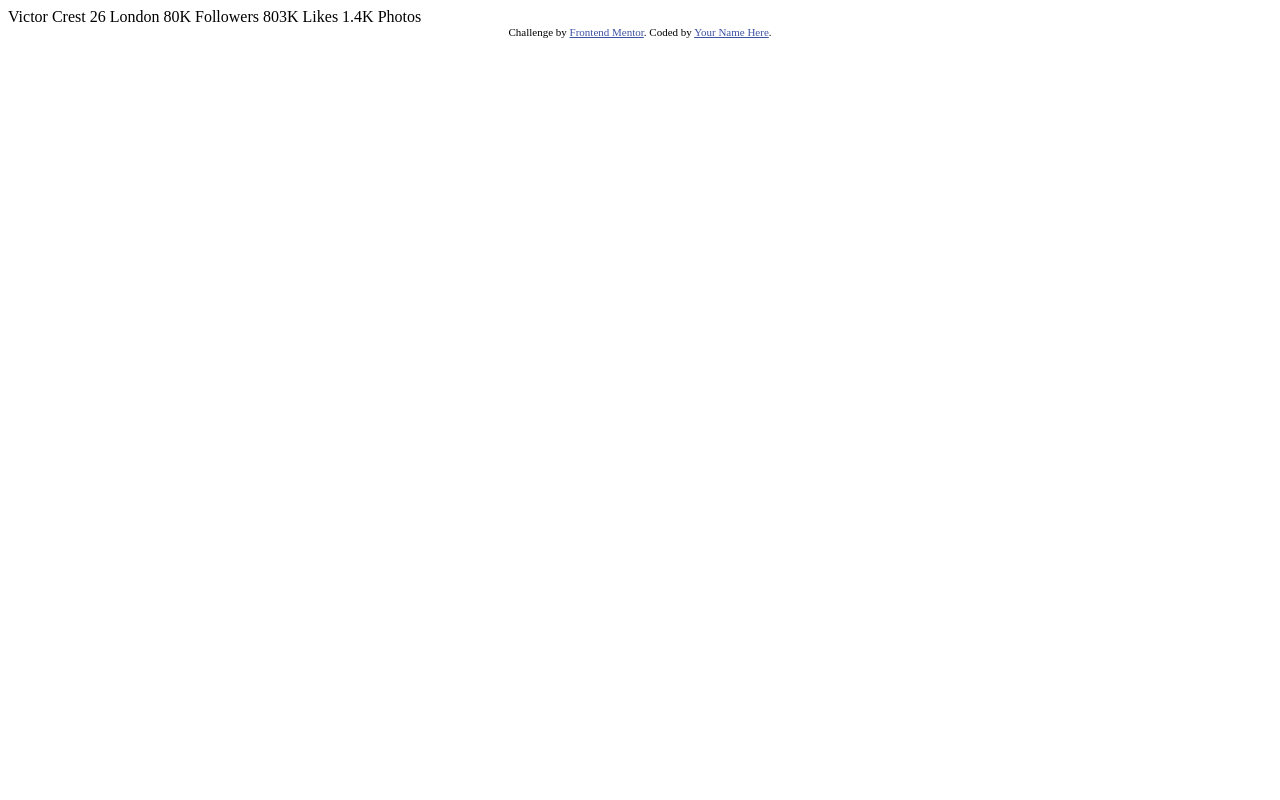
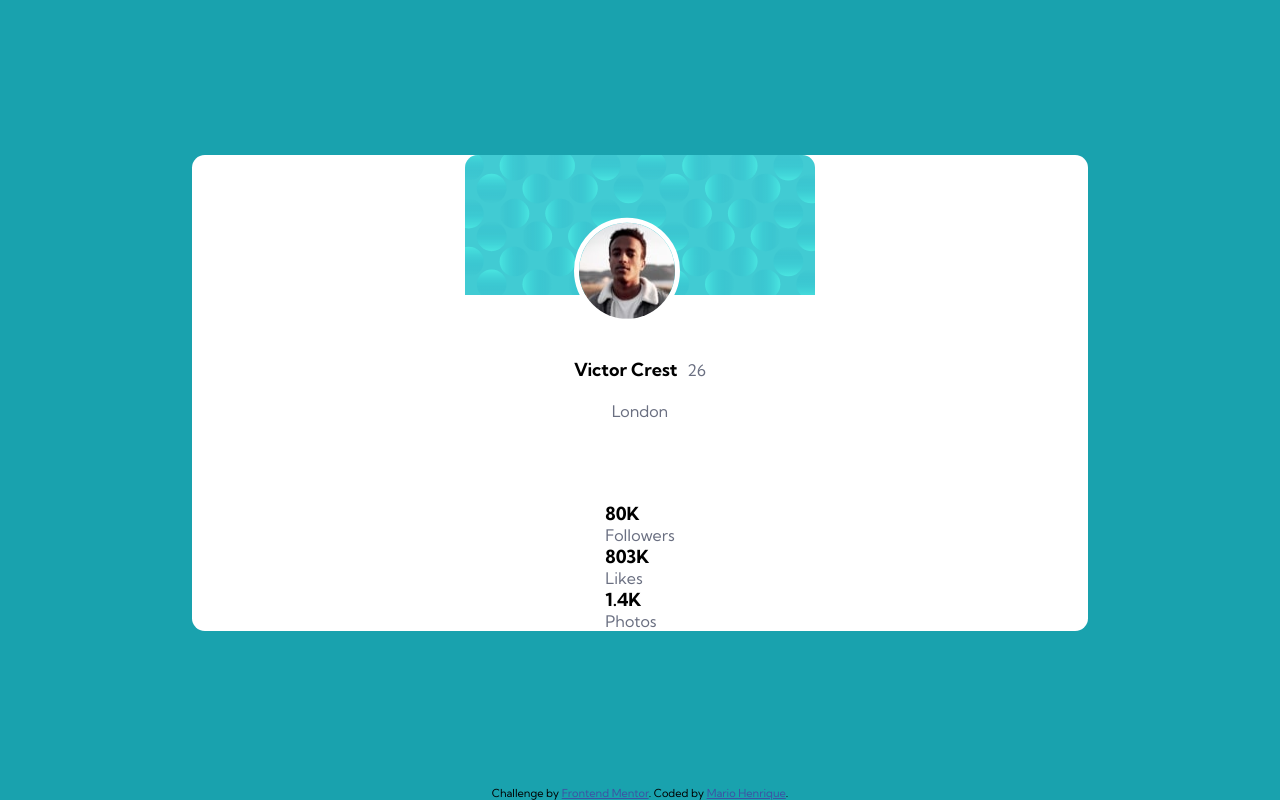
Before and after one commit to Mario-hs/profile-card-component, a plain HTML site: page index.html in a window 1280 px wide. Drawn offline with Linux system fonts and the light colour scheme.

Commit message:
second commit

```diff
--- a/index.html
+++ b/index.html
@@ -1,35 +1,60 @@
 <!DOCTYPE html>
 <html lang="en">
+
 <head>
   <meta charset="UTF-8">
-  <meta name="viewport" content="width=device-width, initial-scale=1.0"> <!-- displays site properly based on user's device -->
+  <meta name="viewport" content="width=device-width, initial-scale=1.0">
+  <!-- displays site properly based on user's device -->
 
   <link rel="icon" type="image/png" sizes="32x32" href="./images/favicon-32x32.png">
 
   <title>Frontend Mentor | Profile card component</title>
+  <link rel="preconnect" href="https://fonts.googleapis.com">
+  <link rel="preconnect" href="https://fonts.gstatic.com" crossorigin>
+  <link href="https://fonts.googleapis.com/css2?family=Kumbh+Sans:wght@400;700&display=swap" rel="stylesheet">
+  <link rel="stylesheet" href="style.css">
 
-  <!-- Feel free to remove these styles or customise in your own stylesheet 👍 -->
-  <style>
-    .attribution { font-size: 11px; text-align: center; }
-    .attribution a { color: hsl(228, 45%, 44%); }
-  </style>
 </head>
+
 <body>
-  Victor Crest
-  26
-  London
 
-  80K
-  Followers
+  <div class="modal">
+    <header>
+      <img src="./images/bg-pattern-card.svg" alt="imagem de fundo topo">
+    </header>
 
-  803K
-  Likes
+    <main>
+      <img src="./images/image-victor.jpg" alt="foto usuário">
+      <div>
+        <h1>Victor Crest</h1>
+        <p>26</p>
+      </div>
+      <p>London</p>
+    </main>
 
-  1.4K
-  Photos
+    <footer>
+      <div>
+        <h1>80K</h1>
+        <p>Followers</p>
+      </div>
+
+      <div>
+        <h1>803K</h1>
+        <p>Likes</p>
+      </div>
+
+      <div>
+        <h1>1.4K</h1>
+        <p>Photos</p>
+      </div>
+    </footer>
+  </div>
+
+
   <div class="attribution">
     Challenge by <a href="https://www.frontendmentor.io?ref=challenge" target="_blank">Frontend Mentor</a>.
-    Coded by <a href="#">Your Name Here</a>.
+    Coded by <a href="#">Mario Henrique</a>.
   </div>
 </body>
+
 </html>
--- /dev/null
+++ b/style.css
@@ -0,0 +1,88 @@
+/* CONFIGURAÇÕES PADRÕES */
+* {
+    margin: 0;
+    padding: 0;
+    box-sizing: border-box;
+}
+
+:root {
+    --primary-dark-cyan: hsl(185, 75%, 39%);
+    --primary-very-dark-desaturated-blue: hsl(229, 23%, 23%);
+    --primary-dark-grayish-blue: hsl(227, 10%, 46%);
+    --neutral-dark-gray: hsl(0, 0%, 59%);
+    --neutral-white: hsl(0, 0%, 100%);
+}
+
+html {
+    font-family: 'Kumbh Sans', sans-serif;
+    background-color: var(--primary-dark-cyan);
+}
+
+h1 {
+    font-size: 18px;
+}
+
+p, span {
+    color: var(--primary-dark-grayish-blue);
+    font-size: 400;
+}
+
+body {
+    display: flex;
+    flex-direction: column;
+    width: auto;
+    height: 100vh;
+}
+
+/* CONFIGURAÇÕES MODAL */
+.modal {
+    background-color: var(--neutral-white);
+
+    width: 70%;
+    margin: auto;
+
+    border-radius: .8rem;
+
+    display: flex;
+    flex-direction: column;
+    align-items: center;
+}
+
+header img {
+    border-radius: 0.8rem 0.8rem 0 0;
+}
+
+main {
+    transform: translateY(-40%);
+}
+
+main img {
+    border-radius: 50%;
+    border: solid 5px var(--neutral-white);
+}
+
+main div {
+    display: flex;
+    align-items: center;
+    margin: 30px auto 20px auto;
+}
+
+main div p {
+    padding-left: 10px;
+}
+
+main p {
+    text-align: center;
+}
+
+
+
+
+.attribution {
+    font-size: 11px;
+    text-align: center;
+}
+
+.attribution a {
+    color: hsl(228, 45%, 44%);
+}
```
